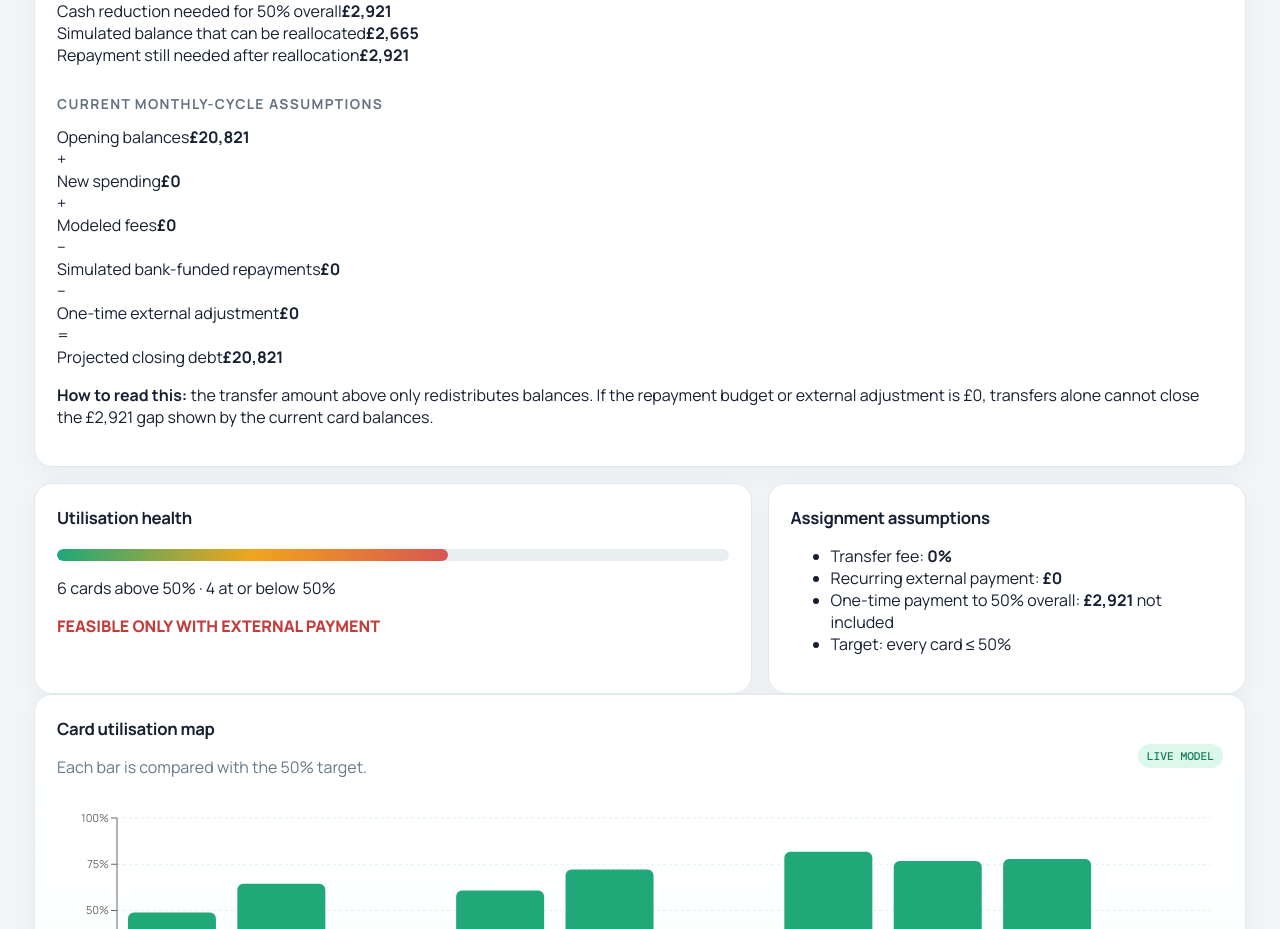
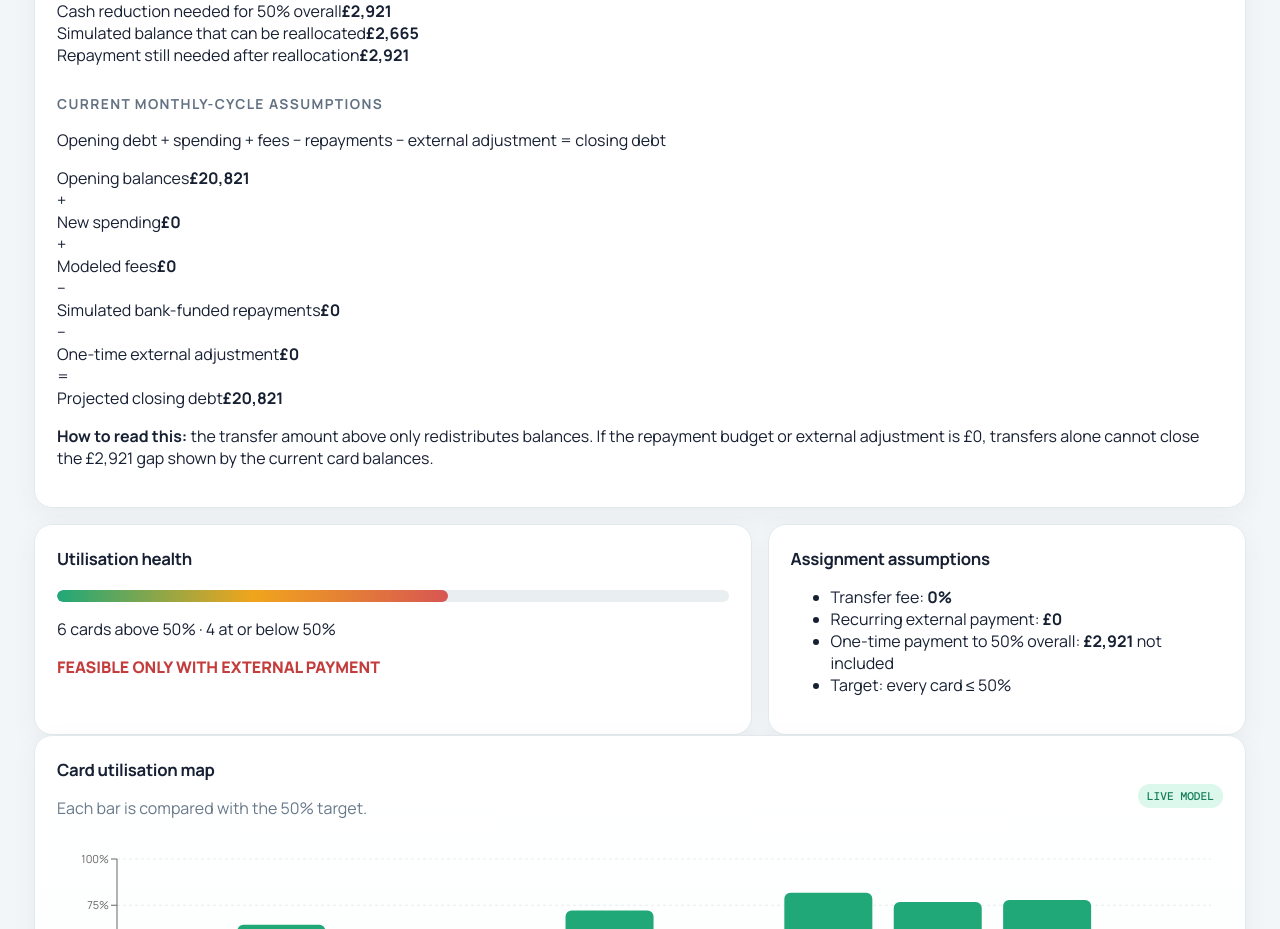
Before and after one commit to ZRSaimun/credit-card-utilisation-management-simulator, a React (Vite) app: page / in a window 1280 px wide. Shown: the part 1140-2069 px from the top of the page. Built offline with nearby package versions, Linux system fonts and the light colour scheme.

Commit message:
Clarify debt equation in reconciliation panel

```diff
--- a/src/main.tsx
+++ b/src/main.tsx
@@ -432,6 +432,7 @@ function App() {
               <div><span>Repayment still needed after reallocation</span><b>{formatGBP(transferPlan.repaymentTotal)}</b></div>
             </div>
             <h3>Current monthly-cycle assumptions</h3>
+            <p className="equation-formula">Opening debt + spending + fees − repayments − external adjustment = closing debt</p>
             <div className="conservation-equation" aria-label="Projected debt equation">
               <div><span>Opening balances</span><b>{formatGBP(s.balance)}</b></div>
               <i>+</i><div><span>New spending</span><b>{formatGBP((cardSpendTotal || spend) * months)}</b></div>
```
